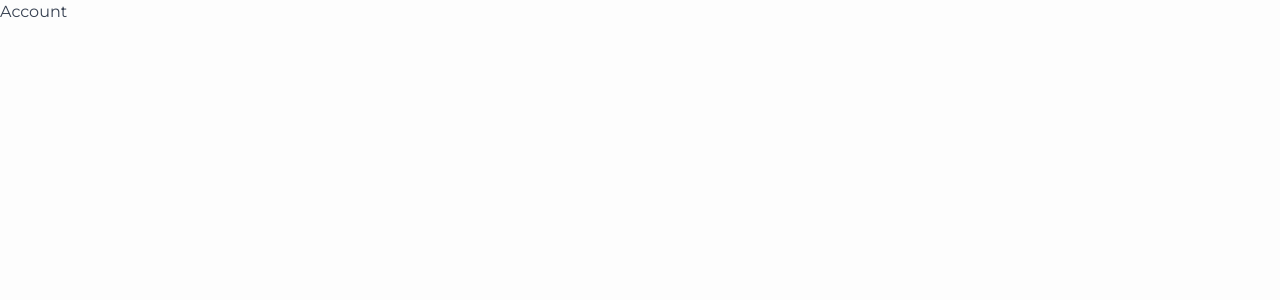
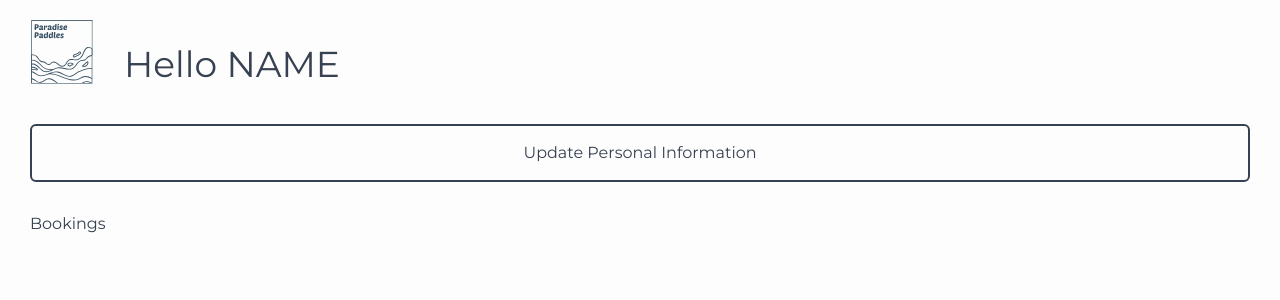
Before and after one commit to ryanmccloy/paradise-paddles, a React (Vite) app: page /account in a window 1280 px wide. Shown: the top 300 px of the page. Built offline with nearby package versions, Linux system fonts and the light colour scheme; the HTML template or start-up script is replaced by a standard one; a web font is replaced by a local one.

Commit message:
working on users account

```diff
--- a/Pages/Account.jsx
+++ b/Pages/Account.jsx
@@ -1,5 +1,25 @@
+import { Link } from "react-router-dom";
+import Logo from "../ui/Logo";
+import AccountSettings from "../ui/AccountSettings";
+import UpcomingBookings from "../ui/UpcomingBookings";
+
 function Account() {
-  return <div>Account</div>;
+  return (
+    <section className="px-[30px] pt-[20px] ">
+      <div className="flex gap-[30px] items-end">
+        <Link to="/" className="inline-block">
+          <Logo />
+        </Link>
+
+        <h2 className="">Hello NAME</h2>
+      </div>
+
+      <div className="mt-[40px] flex flex-col gap-[30px]">
+        <AccountSettings />
+        <UpcomingBookings />
+      </div>
+    </section>
+  );
 }
 
 export default Account;
--- /dev/null
+++ b/ui/AccountSettings.jsx
@@ -0,0 +1,37 @@
+import { useState } from "react";
+import { IoIosClose } from "react-icons/io";
+
+function AccountSettings() {
+  const [isOpen, setIsOpen] = useState(false);
+
+  const handleOpen = function () {
+    setIsOpen(true);
+  };
+
+  const handleClose = function (e) {
+    e.stopPropagation();
+    setIsOpen(false);
+  };
+
+  return (
+    <div
+      className={`border-2 border-gray-700 rounded-md p-[15px] text-center relative ${
+        !isOpen ? "cursor-pointer" : ""
+      }`}
+      onClick={handleOpen}
+    >
+      <h3>Update Personal Information</h3>
+
+      {isOpen && (
+        <IoIosClose
+          className="text-[20px] absolute top-4 right-4 cursor-pointer"
+          onClick={handleClose}
+        />
+      )}
+
+      {isOpen && <p>lol</p>}
+    </div>
+  );
+}
+
+export default AccountSettings;
--- a/ui/SignUpForm.jsx
+++ b/ui/SignUpForm.jsx
@@ -1,12 +1,15 @@
 import { Button, DatePicker, Form, Input, Select } from "antd";
+import { useNavigate } from "react-router-dom";
 
 function SignUpForm() {
   const [form] = Form.useForm();
 
   const { Option } = Select;
+  const navigate = useNavigate();
 
   const onFinish = function (values) {
     console.log("Received values of form", values);
+    navigate("account");
   };
 
   return (
--- /dev/null
+++ b/ui/UpcomingBookings.jsx
@@ -0,0 +1,5 @@
+function UpcomingBookings() {
+  return <div>Bookings</div>;
+}
+
+export default UpcomingBookings;
```
